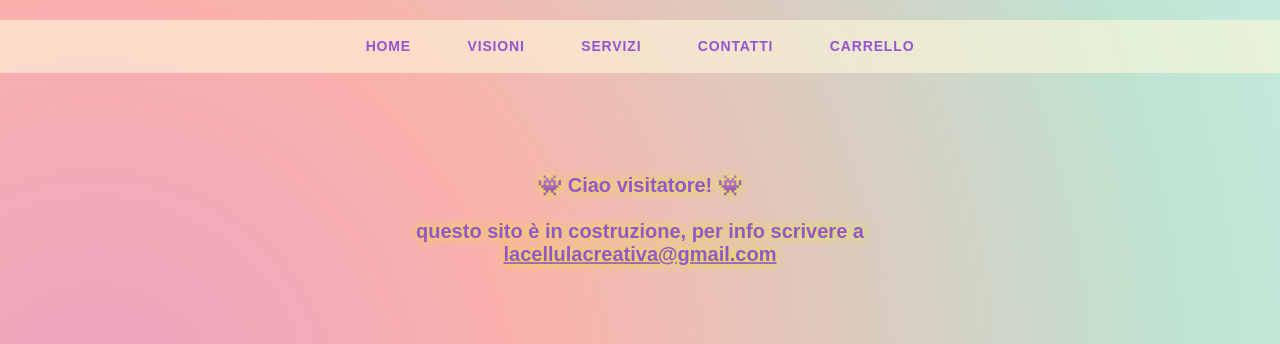
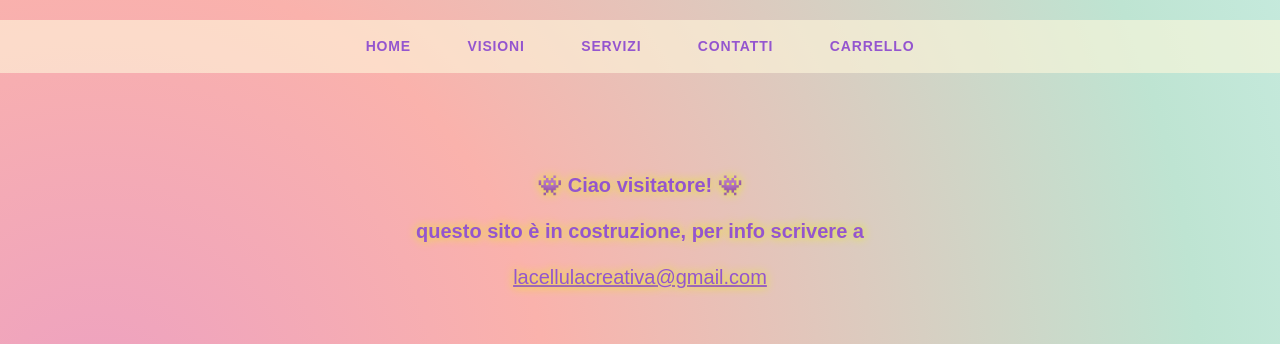
Before and after one commit to val3B1/val3B1.github.io, a plain HTML site: page index.html in a window 1280 px wide. Shown: the top 344 px of the page. Drawn offline with Linux system fonts and the light colour scheme.

Commit message:
Update index.html

```diff
--- a/index.html
+++ b/index.html
@@ -184,6 +184,7 @@
       }
       .email {
         text-decoration: underline;
+        font-weight: lighter;
       }
     </style>
   </head>
@@ -203,6 +204,7 @@
       👾 Ciao visitatore! 👾<br />
       <br />
       questo sito è in costruzione, per info scrivere a <br />
+      <br />
       <span class="email">lacellulacreativa@gmail.com</span>
     </h1>
     <img
```
